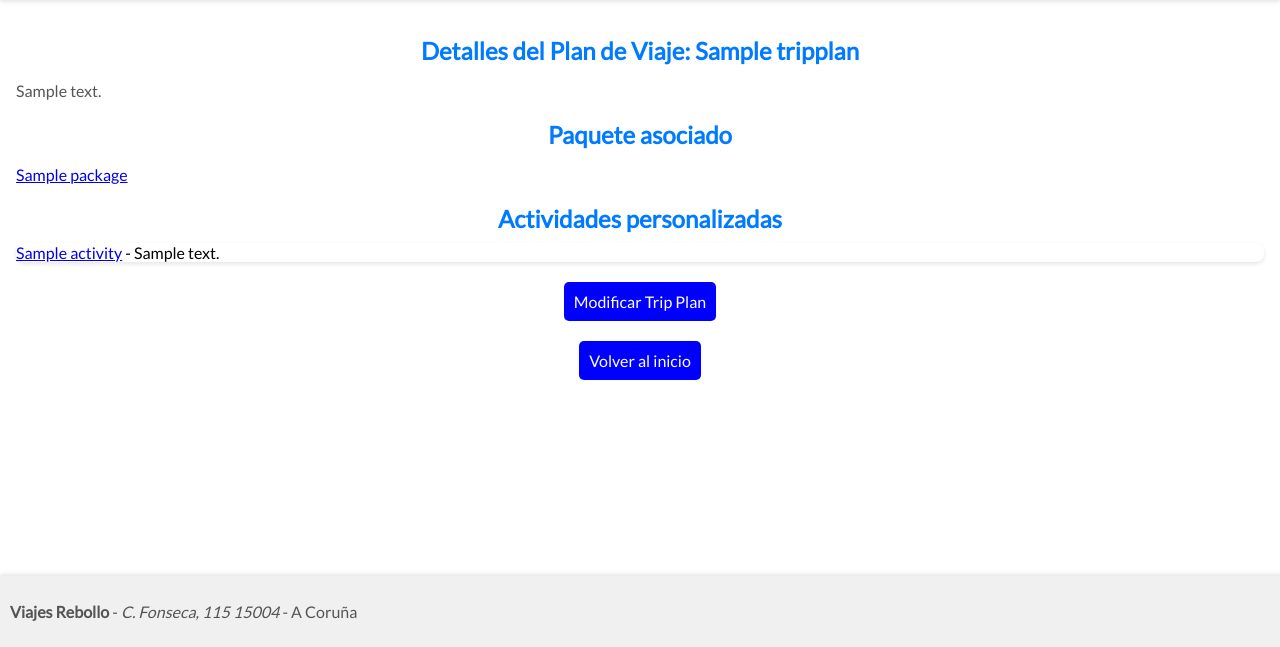
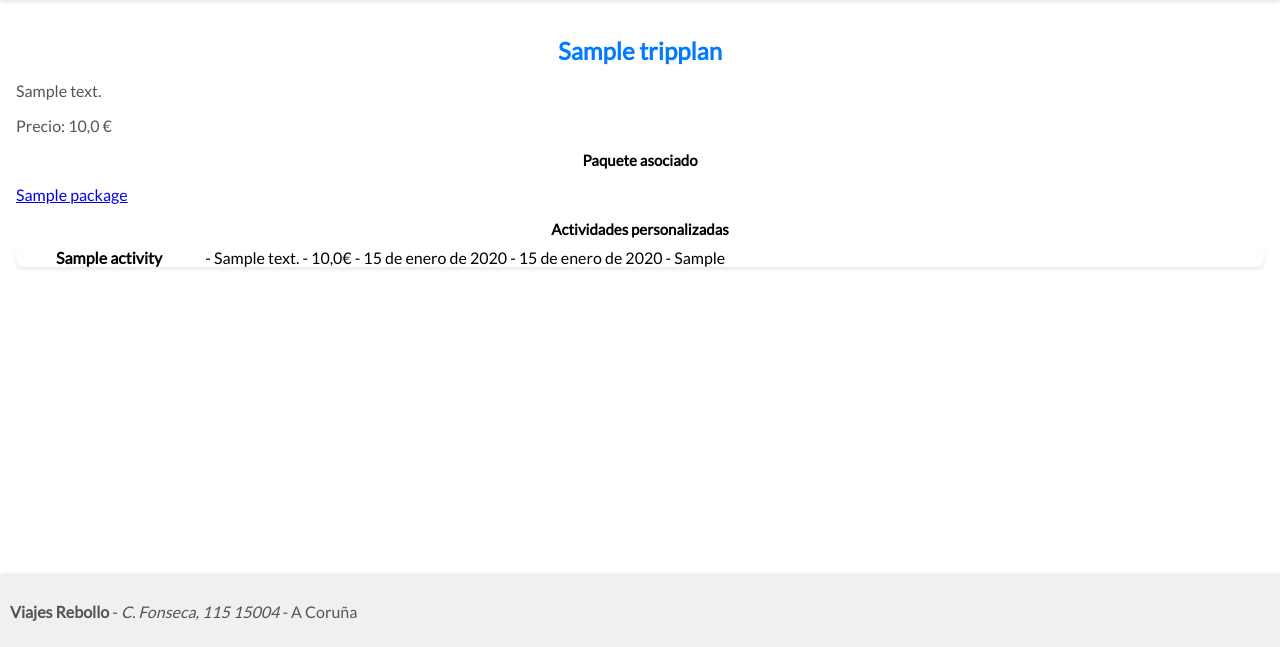
Before and after one commit to ikergcalvino/Viajes-Rebollo, a Django app: page /trip-plan/1/ in a window 1280 px wide. Shown: the part 153-800 px from the top of the page. Run offline with Django 4.2, Linux system fonts and the light colour scheme; tables that the repository leaves empty hold one stand-in row (values such as "Sample post"); some libraries are stand-ins or nearby versions.

Commit message:
Fix formatting and add cancel buttons to various templates

```diff
--- a/viajesrebollo/viajes/models.py
+++ b/viajesrebollo/viajes/models.py
@@ -5,8 +5,8 @@ class Activity(models.Model):
     name = models.CharField(max_length=100)
     description = models.TextField()
     price = models.FloatField(blank=False, null=False)
-    init_date = models.DateField(auto_now=False, blank=True, null=True)
-    end_date = models.DateField(auto_now=False, blank=True, null=True)
+    init_date = models.DateField(auto_now=False, blank=False, null=True)
+    end_date = models.DateField(auto_now=False, blank=False, null=True)
     loc = models.URLField(blank=True, null=False)
 
     def __str__(self):
@@ -25,8 +25,12 @@ class Package(models.Model):
 class TripPlan(models.Model):
     name = models.CharField(max_length=100)
     description = models.TextField()
+    date_of_creation = models.DateField(auto_now_add=True)
     package = models.ForeignKey(Package, on_delete=models.CASCADE)
     customized_activities = models.ManyToManyField(Activity, blank=True)
 
+    def total_price(self):
+        return sum(activity.price for activity in self.customized_activities.all())
+
     def __str__(self):
         return self.name
--- a/viajesrebollo/viajes/static/styles.css
+++ b/viajesrebollo/viajes/static/styles.css
@@ -38,6 +38,17 @@ main {
 .button-container {
     display: flex;
     justify-content: center;
+}
+
+.activity-list a {
+    width: 200px;
+    height: 200px;
+    max-width: 250px;
+    margin: 20px;
+    padding: 20px;
+    color: black;
+    text-decoration: none;
+    font-weight: bold;
 }
 
 .button-container a {
@@ -148,6 +159,15 @@ button[type="submit"]:hover {
 
 .btn-cancelar {
     background-color: #d9534f;
+    text-decoration: none;
+    color: #fff; /* Añade color de texto para que sea legible */
+    display: inline-block; /* Hacer que el botón ocupe solo el ancho necesario */
+    padding: 10px 20px; /* Ajusta el relleno según tus preferencias */
+    margin-bottom: 20px;
+    border-radius: 4px;
+    border: 1px solid #ccc;
+    box-sizing: border-box; /* Hacer que el ancho incluya el borde y el relleno */
+    cursor: pointer;
 }
 
 .btn-cancelar:hover {
--- a/viajesrebollo/viajes/templates/activities/create.html
+++ b/viajesrebollo/viajes/templates/activities/create.html
@@ -40,9 +40,11 @@
     </div>
 
     <div class="botones">
-        <button type="button" class="btn-cancelar" href="{% url 'index' %}">Cancelar</button>
-        <button type="submit">Guardar</button>
+
+        <a href="{% url 'index' %}" class="btn-cancelar">Cancelar</a>
+        <button type="submit">Guardar cambios</button>
     </div>
+
 
 </form>
 
--- a/viajesrebollo/viajes/templates/activities/edit.html
+++ b/viajesrebollo/viajes/templates/activities/edit.html
@@ -13,7 +13,7 @@
     {{ form.as_p }}
 
     <div class="botones">
-        <button type="button" class="btn-cancelar" href="{% url 'index' %}">Cancelar</button>
+        <a href="{% url 'list_activities' %}" class="btn-cancelar">Cancelar</a>
         <button type="submit">Guardar cambios</button>
     </div>
 
--- a/viajesrebollo/viajes/templates/activities/list.html
+++ b/viajesrebollo/viajes/templates/activities/list.html
@@ -11,8 +11,8 @@
     <div class="list-container">
         <h3> {{ activity.name }} </h3>
         <h3> {{ activity.price }} </h3>
-        <a href="{% url 'index' %}"><i class="fa-solid fa-eye"></i></a>
-        <a href="{% url 'index' %}"><i class="fa-solid fa-pencil"></i></a>
+        <a href="{% url 'activity_details' activity.id %}"><i class="fa-solid fa-eye"></i></a>
+        <a href="{% url 'edit_activity' activity.id %}"><i class="fa-solid fa-pencil"></i></a>
         <a><i class="fa-solid fa-trash-can"></i></a>
     </div>
     {% empty %}
--- a/viajesrebollo/viajes/templates/packages/create.html
+++ b/viajesrebollo/viajes/templates/packages/create.html
@@ -43,9 +43,10 @@
     </div>
 
     <div class="botones">
-        <button type="button" class="btn-cancelar" href="{% url 'index' %}">Cancelar</button>
-        <button type="submit">Guardar</button>
+        <a href="{% url 'index' %}" class="btn-cancelar">Cancelar</a>
+        <button type="submit">Guardar cambios</button>
     </div>
+
 
 </form>
 
--- a/viajesrebollo/viajes/templates/packages/edit.html
+++ b/viajesrebollo/viajes/templates/packages/edit.html
@@ -13,7 +13,7 @@
     {{ form.as_p }}
 
     <div class="botones">
-        <button type="button" class="btn-cancelar" href="{% url 'index' %}">Cancelar</button>
+        <a href="{% url 'list_packages' %}" class="btn-cancelar">Cancelar</a>
         <button type="submit">Guardar cambios</button>
     </div>
 
--- a/viajesrebollo/viajes/templates/packages/list.html
+++ b/viajesrebollo/viajes/templates/packages/list.html
@@ -11,8 +11,8 @@
     <div class="list-container">
         <h3> {{ package.name }} </h3>
         <h3> {{ package.activities.count }}</h3>
-        <a href="{% url 'index' %}"><i class="fa-solid fa-eye"></i></a>
-        <a href="{% url 'index' %}"><i class="fa-solid fa-pencil"></i></a>
+        <a href="{% url 'package_details' package.id %}"><i class="fa-solid fa-eye"></i></a>
+        <a href="{% url 'edit_package' package.id %}"><i class="fa-solid fa-pencil"></i></a>
         <a><i class="fa-solid fa-trash-can"></i></a>
     </div>
     {% empty %}
--- a/viajesrebollo/viajes/templates/trip_plans/create.html
+++ b/viajesrebollo/viajes/templates/trip_plans/create.html
@@ -43,8 +43,8 @@
     </div>
 
     <div class="botones">
-        <button type="button" class="btn-cancelar" href="{% url 'index' %}">Cancelar</button>
-        <button type="submit">Guardar</button>
+        <a href="{% url 'index' %}" class="btn-cancelar">Cancelar</a>
+        <button type="submit">Guardar cambios</button>
     </div>
 
 </form>
--- a/viajesrebollo/viajes/templates/trip_plans/details.html
+++ b/viajesrebollo/viajes/templates/trip_plans/details.html
@@ -6,29 +6,23 @@
 
 {% block main_content %}
 
-<h2>Detalles del Plan de Viaje: {{ trip_plan.name }}</h2>
+<h2>{{ trip_plan.name }}</h2>
 
 <p>{{ trip_plan.description }}</p>
 
-<h2>Paquete asociado</h2>
+<p>Precio: {{ trip_plan.total_price }} €</p>
+
+<h3>Paquete asociado</h3>
 
 <p><a href="{% url 'package_details' package.id %}">{{ package.name }}</a></p>
 
-<h2>Actividades personalizadas</h2>
+<h3>Actividades personalizadas</h3>
 
 <ul class="activity-list">
     {% for activity in activities %}
-    <li><a href="{% url 'activity_details' activity.id %}">{{ activity.name }}</a> - {{ activity.description }}
+    <li><a href="{% url 'activity_details' activity.id %}">{{ activity.name }}</a> - {{ activity.description }} - {{ activity.price }}€ - {{ activity.init_date }} - {{ activity.end_date }} - {{ activity.loc }}
     </li>
     {% endfor %}
 </ul>
 
-<div class="action-button">
-    <a href="{% url 'edit_trip_plan' trip_plan.id %}">Modificar Trip Plan</a>
-</div>
-
-<div class="back-to-home">
-    <a href="{% url 'index' %}">Volver al inicio</a>
-</div>
-
 {% endblock %}
--- a/viajesrebollo/viajes/templates/trip_plans/edit.html
+++ b/viajesrebollo/viajes/templates/trip_plans/edit.html
@@ -13,8 +13,8 @@
     {{ form.as_p }}
 
     <div class="botones">
-        <button type="button" class="btn-cancelar" href="{% url 'index' %}">Cancelar</button>
-        <button type="submit">Guardar Cambios</button>
+        <a href="{% url 'list_trip_plans' %}" class="btn-cancelar">Cancelar</a>
+        <button type="submit">Guardar cambios</button>
     </div>
 
 </form>
--- a/viajesrebollo/viajes/urls.py
+++ b/viajesrebollo/viajes/urls.py
@@ -18,6 +18,7 @@ urlpatterns = [
          activity_details, name="activity_details"),
     path("activities/", list_activities, name="list_activities"),
 
+
     path("package/", manage_package, name="create_package"),
     path("package/<int:package_id>/edit/",
          manage_package, name="edit_package"),
```
Also changed, not shown: viajesrebollo/viajes/templates/activities/details.html (+16 -9 lines), viajesrebollo/viajes/templates/packages/details.html (+3 -10 lines), viajesrebollo/viajes/templates/trip_plans/list.html (+16 -7 lines), viajesrebollo/viajes/static/details.css (line endings or trailing spaces).
